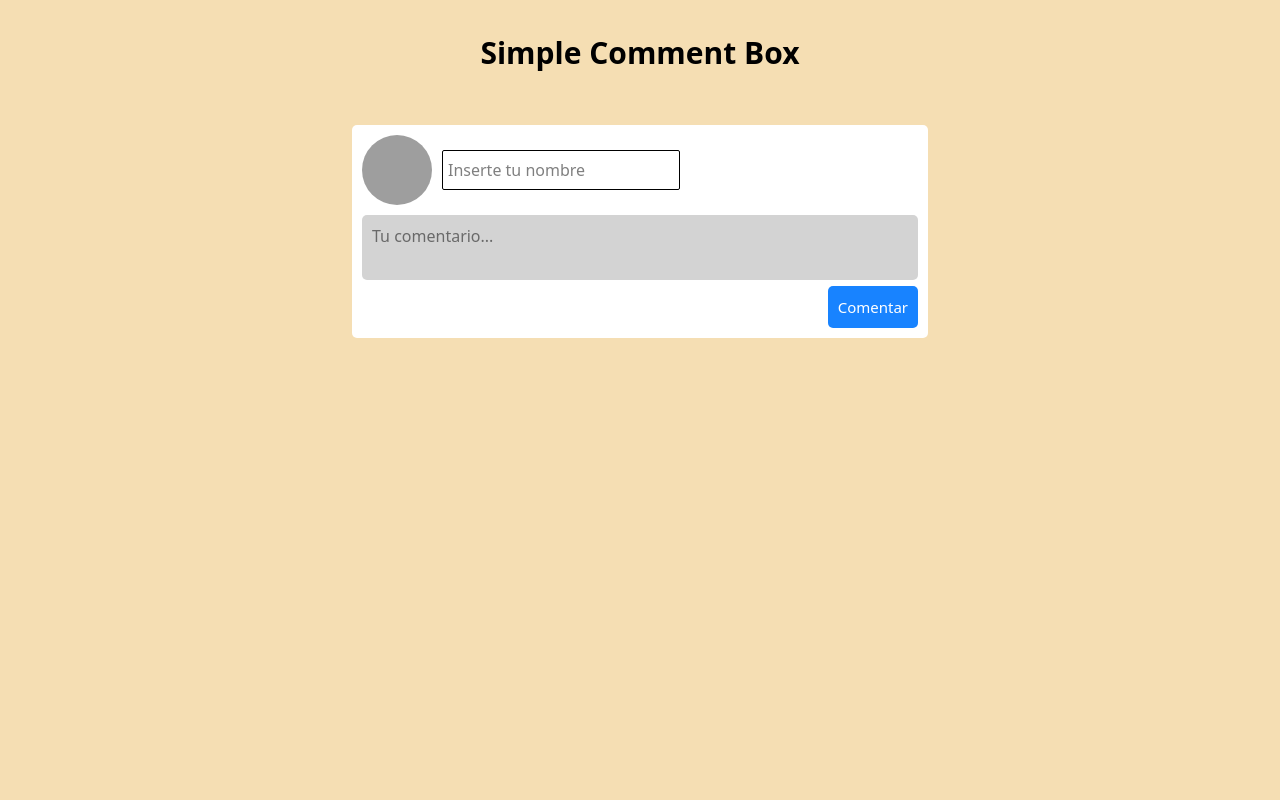
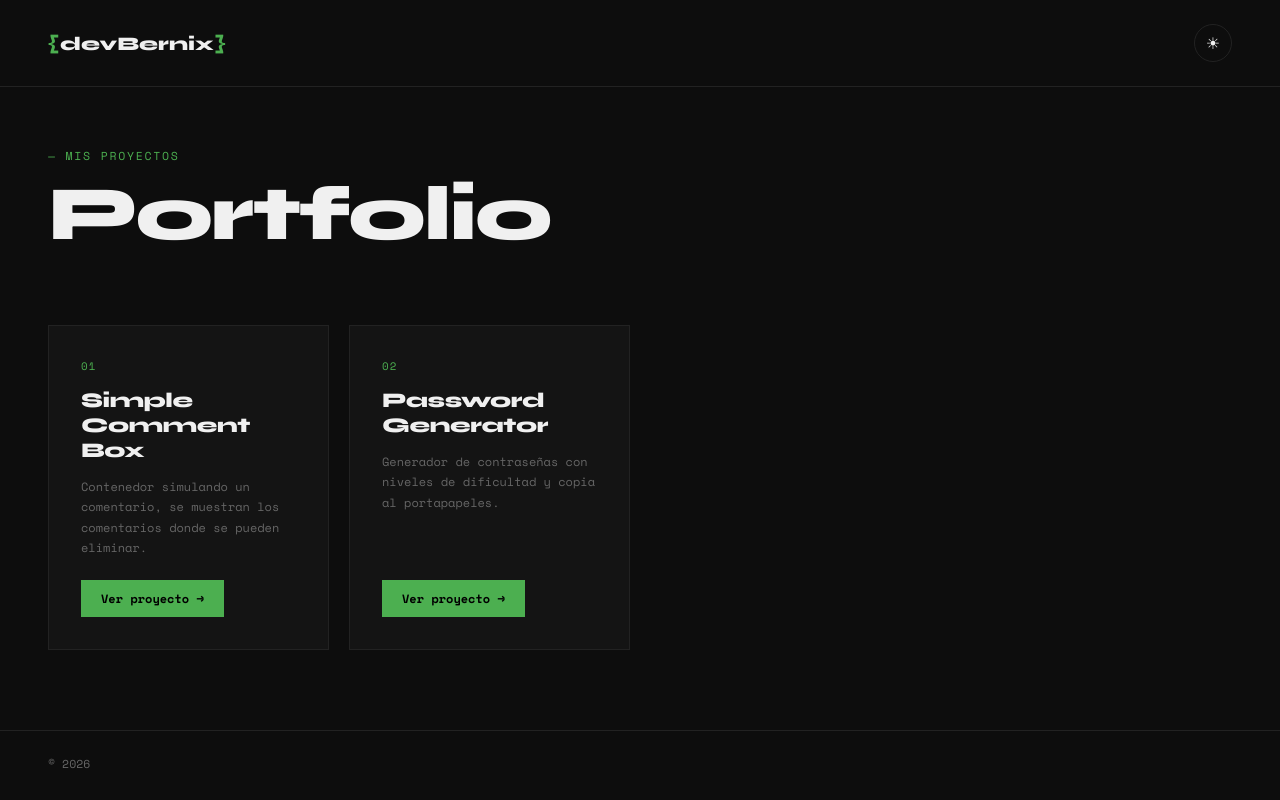
Before and after one commit to Luisba7u7/Introducci-n-a-JavaScript, a plain HTML site: page index.html in a window 1280 px wide. Drawn offline with nearby package versions, Linux system fonts and the light colour scheme; grey boxes are pictures that could not be loaded.

Commit message:
Se crea un nuevo index para mostrar todas las paginas creadas

```diff
--- a/Generador-Contraseñas/style.css
+++ b/Generador-Contraseñas/style.css
@@ -42,6 +42,7 @@ body span{
     align-self: flex-end;
     margin-left: auto;
 }
+
 
 .box-generator div img{
     width: 30px;
@@ -175,4 +176,6 @@ body span{
         font-size: 14px;
         margin-left: 10px;
     }
+
+
 }
--- a/index.html
+++ b/index.html
@@ -1,33 +1,65 @@
 <!DOCTYPE html>
-<html lang="en">
+<html lang="es" data-theme="dark">
 <head>
-    <meta charset="UTF-8">
-    <meta name="viewport" content="width=device-width, initial-scale=1.0">
-    <title> Caja de Comentarios</title>
-    <script src="https://cdn.jsdelivr.net/npm/@tailwindcss/browser@4"></script>
-    <link rel="stylesheet" href="style.css">
+  <meta charset="UTF-8" />
+  <meta name="viewport" content="width=device-width, initial-scale=1.0"/>
+  <title>Mis Proyectos</title>
+  <link rel="stylesheet" href="style.css"/>
+  <link href="https://fonts.googleapis.com/css2?family=Space+Mono:wght@400;700&family=Syne:wght@700;800&display=swap" rel="stylesheet"/>
+</head>
+<body>
 
-</head>
+  <header>
+    <h1 class="logo"><span>{</span>devBernix<span>}</span></h1>
+    <button id="themeToggle">☀</button>
+  </header>
 
-<body>
-    <h1>Simple Comment Box</h1>
-    <section class="comments-box">
-        <form action="">
-            <div class="user">
-                <img src="https://encrypted-tbn0.gstatic.com/images?q=tbn:ANd9GcRGm8-Zq94mGM11kBpKhX_Ru5WixZHBQKku6w&s">
-                <input type="text" placeholder="Inserte tu nombre">
+  <section class="hero">
+    <p class="tag">— mis proyectos</p>
+    <h2 class="title">Portfolio</h2>
+  </section>
 
-            </div>
-            <textarea placeholder="Tu comentario..."></textarea>
-            <button>Comentar</button>
+  <main class="grid">
+
+    <!-- PROYECTO 1 -->
+    <div class="card">
+      <span class="number">01</span>
+      <h3>Simple Comment Box</h3>
+      <p>Contenedor simulando un comentario, se muestran los comentarios donde se pueden eliminar.</p>
+      <a href="Comentador-Simple/index.html" class="btn">Ver proyecto →</a>
+    </div>
+
+    <!-- PROYECTO 2 -->
+    <div class="card">
+      <span class="number">02</span>
+      <h3>Password Generator</h3>
+      <p>Generador de contraseñas con niveles de dificultad y copia al portapapeles.</p>
+      <a href="Generador-Contraseñas/index.html" class="btn">Ver proyecto →</a>
+    </div>
 
 
-        </form>
-    </section>
+  </main>
 
+  <footer>
+    <p>© <span id="year"></span></p>
+  </footer>
 
+  <script>
+    document.getElementById("year").textContent = new Date().getFullYear();
 
+    const toggle = document.getElementById("themeToggle");
+    const html = document.documentElement;
+    const saved = localStorage.getItem("theme") || "dark";
+    html.setAttribute("data-theme", saved);
+    toggle.textContent = saved === "dark" ? "☀" : "☾";
 
-    <script src="Simple-Comment-Box.js"></script>
+    toggle.addEventListener("click", () => {
+      const next = html.getAttribute("data-theme") === "dark" ? "light" : "dark";
+      html.setAttribute("data-theme", next);
+      toggle.textContent = next === "dark" ? "☀" : "☾";
+      localStorage.setItem("theme", next);
+    });
+  </script>
+
 </body>
 </html>
--- a/style.css
+++ b/style.css
@@ -1,77 +1,181 @@
-*{
-    margin: 0;
-    padding: 0;
-    box-sizing: border-box;
+/* TEMAS */
+[data-theme="dark"] {
+  --bg: #0d0d0d;
+  --bg-card: #141414;
+  --text: #f0f0f0;
+  --text-muted: #666;
+  --border: #222;
+  --btn-bg: #4caf50;
+  --btn-text: #000;
+}
+[data-theme="light"] {
+  --bg: #f4f4f0;
+  --bg-card: #ffffff;
+  --text: #111;
+  --text-muted: #888;
+  --border: #ddd;
+  --btn-bg: #4caf50;
+  --btn-text: #fff;
 }
 
-body{
-    background-color: wheat;
-    display: flex;
-    flex-direction: column;
-    justify-content: center;
-    align-items: center;
+/* BASE */
+*, *::before, *::after { box-sizing: border-box; margin: 0; padding: 0; }
+
+body {
+  background: var(--bg);
+  color: var(--text);
+  font-family: 'Space Mono', monospace;
+  min-height: 100vh;
+  transition: background 0.3s, color 0.3s;
 }
 
-
-
-body h1{
-    font-size: 30px;
-    margin-top: 30px;
-    font-weight: bold;
+/* HEADER */
+header {
+  display: flex;
+  justify-content: space-between;
+  align-items: center;
+  padding: 24px 48px;
+  border-bottom: 1px solid var(--border);
 }
 
-.comments-box{
-    width: 45vw;
-    height: auto;
-    background-color: white;
-    margin-top: 50px;
-    border-radius: 5px;
-    padding: 10px;
+.logo {
+  font-family: 'Syne', sans-serif;
+  font-size: 1.2rem;
+  font-weight: 800;
+}
+.logo span { color: #4caf50; }
+
+#themeToggle {
+  background: none;
+  border: 1px solid var(--border);
+  color: var(--text);
+  width: 38px;
+  height: 38px;
+  border-radius: 50%;
+  cursor: pointer;
+  font-size: 1rem;
+  transition: border-color 0.2s, transform 0.2s;
+}
+#themeToggle:hover {
+  border-color: #4caf50;
+  transform: rotate(20deg);
 }
 
-.user{
-    display: flex;
-    align-items: center;
+/* HERO */
+.hero {
+  padding: 60px 48px 32px;
+}
+.tag {
+  font-size: 0.72rem;
+  color: #4caf50;
+  letter-spacing: 0.15em;
+  text-transform: uppercase;
+  margin-bottom: 12px;
+}
+.title {
+  font-family: 'Syne', sans-serif;
+  font-size: clamp(2.8rem, 6vw, 5rem);
+  font-weight: 800;
+  letter-spacing: -0.03em;
+  line-height: 1;
 }
 
-.user input[type = "text"]{
-    width: auto;
-    height: 40px;
-    margin-left: 10px;
-    border-radius: 2px;
-    border: 1px solid black;
-    padding-left: 5px;
-
+/* GRID */
+.grid {
+  display: grid;
+  grid-template-columns: repeat(auto-fill, minmax(280px, 1fr));
+  gap: 20px;
+  padding: 40px 48px 80px;
 }
 
-textarea{
-    background-color: #D3D3D3;
-    width: 100%;
-    height: 100%;
-    padding: 10px;
-    border-radius: 5px;
-    resize: none;
-    line-height: 1.4;
-    margin-top: 10px;
-
+/* CARD */
+.card {
+  background: var(--bg-card);
+  border: 1px solid var(--border);
+  padding: 32px;
+  display: flex;
+  flex-direction: column;
+  gap: 14px;
+  transition: border-color 0.2s, transform 0.2s;
+}
+.card:hover {
+  border-color: #4caf50;
+  transform: translateY(-3px);
 }
 
-.user img{
-    width: 70px;
-    height: 70px;
-    border-radius: 100px;
+.number {
+  font-size: 0.68rem;
+  color: #4caf50;
+  letter-spacing: 0.1em;
 }
 
-button{
-    display: flex;
-    width: auto;
-    padding: 10px;
-    height: auto;
-    font-size: 15px;
-    text-align: center;
-    justify-self: flex-end;
-    background-color: #1883FF;
-    color: white;
-    border-radius: 5px;
-    cursor: pointer;
+.card h3 {
+  font-family: 'Syne', sans-serif;
+  font-size: 1.3rem;
+  font-weight: 800;
+  letter-spacing: -0.02em;
 }
+
+.card p {
+  font-size: 0.75rem;
+  color: var(--text-muted);
+  line-height: 1.7;
+  flex: 1;
+}
+
+/* BOTON */
+.btn {
+  display: inline-block;
+  margin-top: 8px;
+  padding: 10px 20px;
+  background: var(--btn-bg);
+  color: var(--btn-text);
+  font-family: 'Space Mono', monospace;
+  font-size: 0.75rem;
+  font-weight: 700;
+  text-decoration: none;
+  border: none;
+  cursor: pointer;
+  transition: opacity 0.2s, transform 0.2s;
+  align-self: flex-start;
+}
+.btn:hover {
+  opacity: 0.85;
+  transform: translateX(3px);
+}
+
+/* FOOTER */
+footer {
+  border-top: 1px solid var(--border);
+  padding: 24px 48px;
+  font-size: 0.72rem;
+  color: var(--text-muted);
+}
+
+/* RESPONSIVE — tablet */
+@media (max-width: 768px) {
+  header, .hero, .grid, footer { padding-left: 24px; padding-right: 24px; }
+  .grid { gap: 14px; }
+}
+
+/* RESPONSIVE — móvil */
+@media (max-width: 480px) {
+  header, .hero, .grid, footer { padding-left: 16px; padding-right: 16px; }
+
+  header { padding-top: 16px; padding-bottom: 16px; }
+
+  .title { font-size: 2.4rem; }
+
+  .hero { padding-top: 36px; padding-bottom: 20px; }
+
+  .grid {
+    grid-template-columns: 1fr;  /* siempre 1 columna en móvil */
+    gap: 12px;
+    padding-top: 24px;
+    padding-bottom: 48px;
+  }
+
+  .card { padding: 24px; }
+
+  .btn { width: 100%; text-align: center; } /* botón full width en móvil */
+}
```
